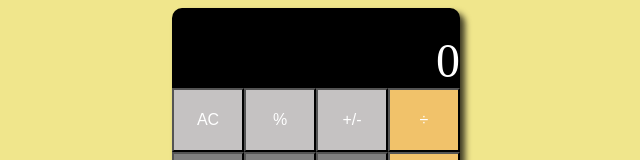
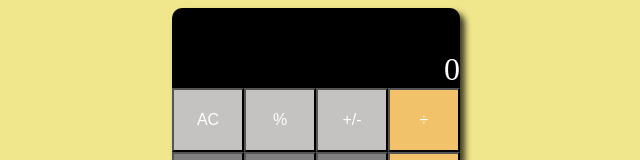
Before and after one commit to Rajat2809/Calculator, a React (Create React App) app: page / in a window 1280 px wide. Shown: the top 160 px of the page, without its empty margins (324-964 px from the left). Built offline with nearby package versions, Linux system fonts and the light colour scheme.

Commit message:
Testing and code refactor

```diff
--- a/src/App.css
+++ b/src/App.css
@@ -11,9 +11,8 @@ body{
 }
 .App{
   display: flex;
-
   height: 50vh;
-  width: auto;
+  width: 36vh;
   background-color: black;
   border-radius: 10px;
   box-shadow: 5px 5px 6px 0px rgb(0, 0, 0, .75);;
@@ -22,7 +21,7 @@ body{
 .input{
   display: flex;
   height: 10vh;
-  font-size: 3rem;
+  font-size: 2rem;
   color:white;
   align-items: flex-end;
   direction: rtl;
--- a/src/App.js
+++ b/src/App.js
@@ -1,6 +1,7 @@
 import './App.css';
 import { useEffect, useState } from 'react';
-import operations from './config'
+import operations from './config';
+import { roundOf } from './util';
 
 
 function App() {
@@ -42,16 +43,16 @@ function App() {
     let result;
     switch (operator) {
       case operations.divide:
-        result = String(parseInt(lastState) / parseInt(currentState));
+        result = String(parseFloat(lastState) / parseFloat(currentState));
         break;
       case operations.multiply:
-        result = String(parseInt(lastState) * parseInt(currentState));
+        result = String(parseFloat(lastState) * parseFloat(currentState));
         break;
       case operations.subtract:
-        result = String(parseInt(lastState) - parseInt(currentState));
+        result = String(parseFloat(lastState) - parseFloat(currentState));
         break;
       case operations.add:
-        result = String(parseInt(lastState) + parseInt(currentState));
+        result = String(parseFloat(lastState) + parseFloat(currentState));
         break;
       default: return;
     }
@@ -71,10 +72,11 @@ function App() {
     setDisableOperator(true);
   }
 
+
   return (
     <div className="App">
       <div className="container">
-        <div className="input">{(input !== "" || input === "0" ? input : lastState) || 0}</div>
+        <div className="input">{(input !== "" || input === "0" ? input : roundOf(lastState)) || 0}</div>
         <div className="row">
           <button className="btn btn-grey" onClick={clear} disabled={disableClear}>AC</button>
           <button className="btn btn-grey" disabled={true}>%</button>
--- /dev/null
+++ b/src/util.js
@@ -0,0 +1,6 @@
+export function roundOf(num) {
+    if (!num) return 0;
+    num = parseFloat(num).toFixed(4);
+    if (num % 1 === 0) return parseInt(num);
+    return num;
+}
```
